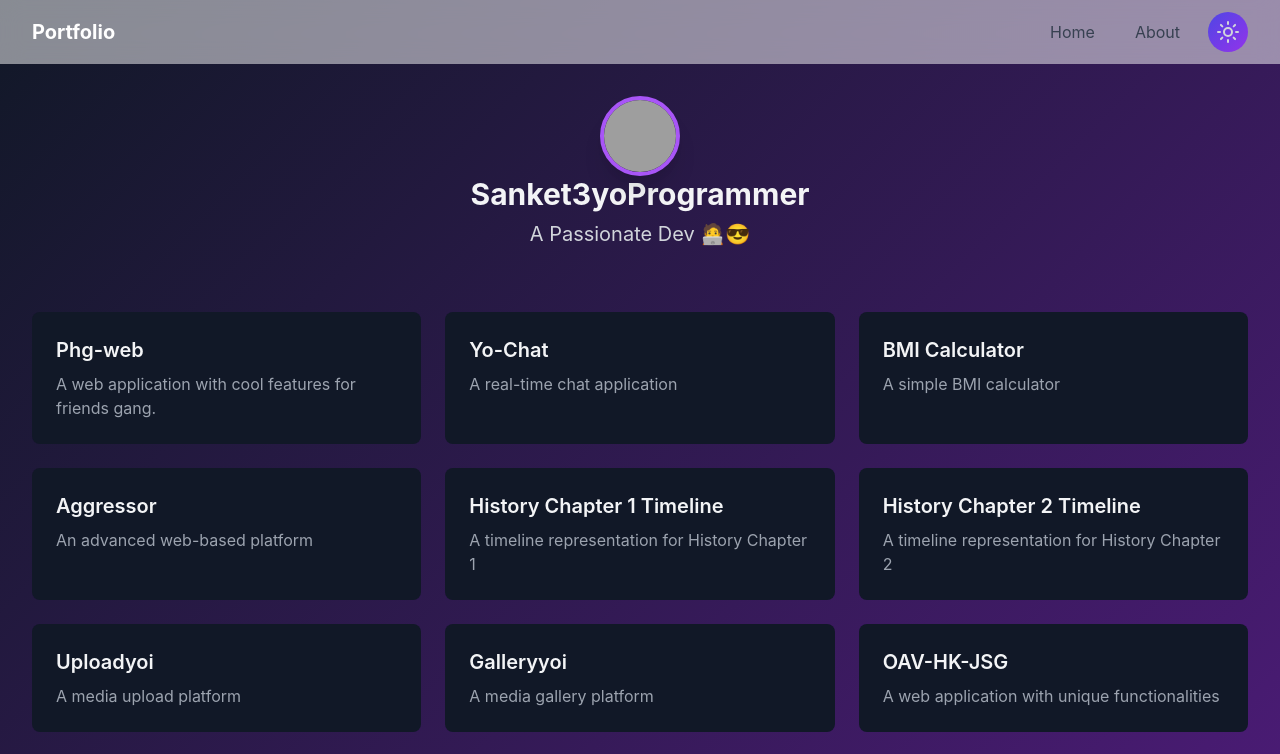
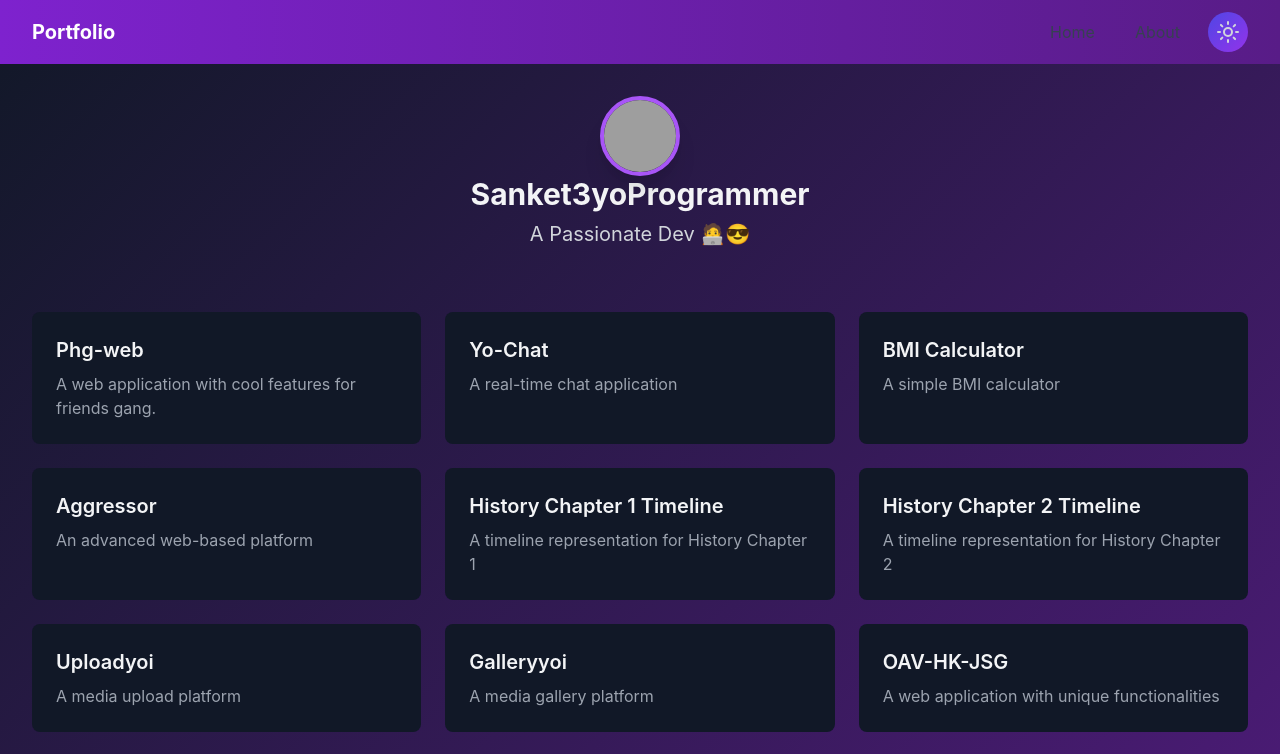
Before and after one commit to Sanket3yoProgrammer/sanketme-projects, a React (Vite) app: page / in a window 1280 px wide. Shown: the top 754 px of the page. Built offline with nearby package versions, Linux system fonts and the light colour scheme; grey boxes are pictures that could not be loaded.

Commit message:
Update App.tsx

```diff
--- a/src/App.tsx
+++ b/src/App.tsx
@@ -160,8 +160,8 @@ function Navbar({ isOpen, setIsOpen, darkMode, toggleDarkMode }: {
   toggleDarkMode: () => void;
 }) {
   return (
-    <nav className="fixed w-full bg-black/50 dark:bg-white/50 backdrop-blur-md z-50">
-      <div className="max-w-7xl mx-auto px-4 sm:px-6 lg:px-8">
+     <nav className="fixed w-full bg-gradient-to-r from-blue-500 to-blue-700 dark:bg-gradient-to-r from-purple-700 to-purple-900 backdrop-blur-md z-50">
+       <div className="max-w-7xl mx-auto px-4 sm:px-6 lg:px-8">
         <div className="flex items-center justify-between h-16">
           <Link to="/" className="text-xl font-bold animate-gradient">Portfolio</Link>
 
```
